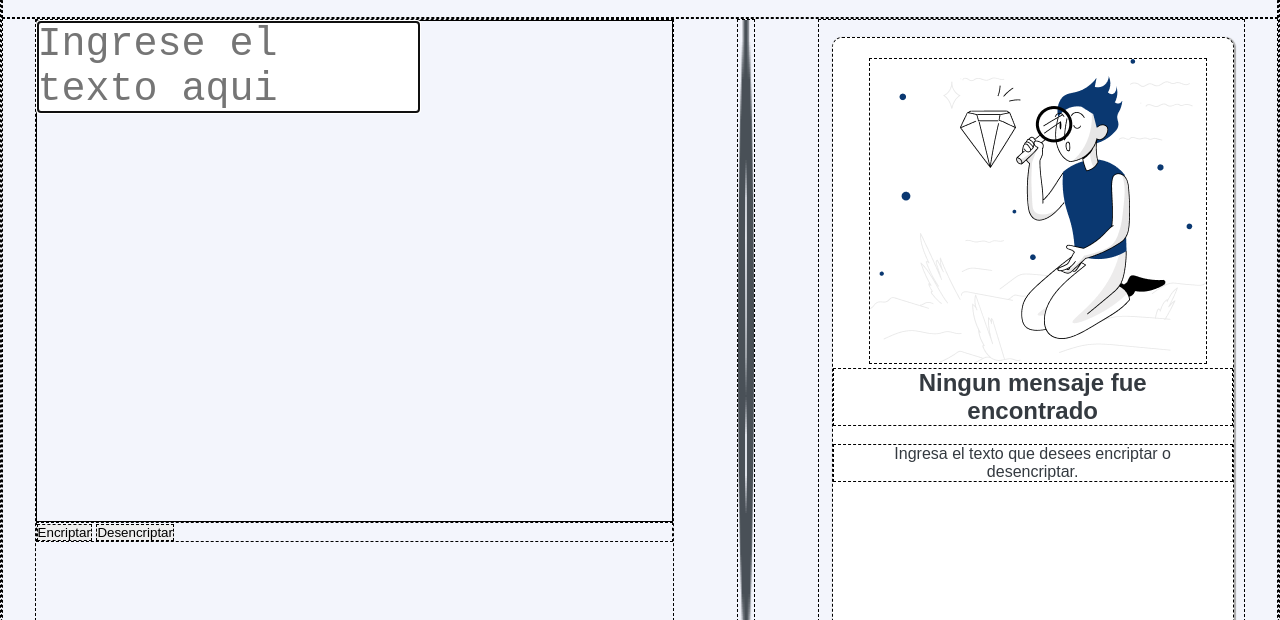
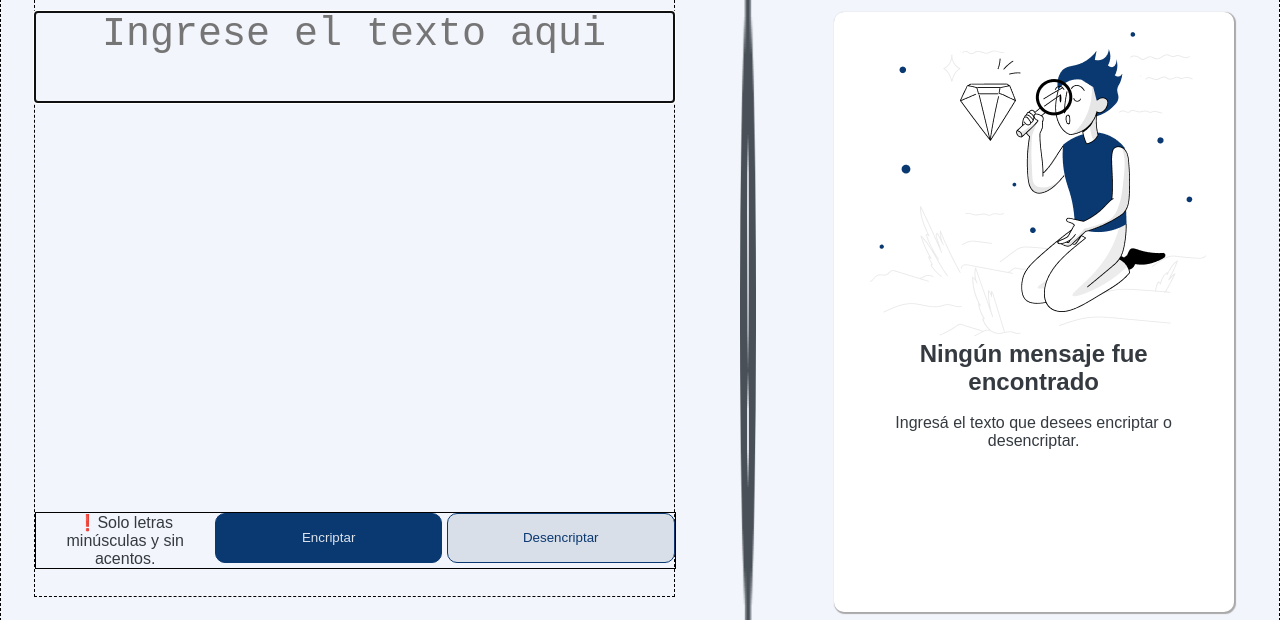
Before and after one commit to kechuri/home-karman, a plain HTML site: page index.html in a window 1280 px wide. Shown: the part 86-706 px from the top of the page. Drawn offline with Linux system fonts and the light colour scheme.

Commit message:
Algo hicimos en el laburo

```diff
--- a/index.html
+++ b/index.html
@@ -17,16 +17,17 @@
             <div id="campoTexto">
                 <textarea placeholder="Ingrese el texto aqui" autofocus></textarea></div>
             <div id="botonesyMas">
-                <button type="button">Encriptar</button>
-                <button type="button">Desencriptar</button>
+                <p>&#10071;Solo letras min&uacute;sculas y sin acentos.</p>
+                <button type="button" class="bntEncriptar">Encriptar</button>&nbsp;
+                <button type="button" class="bntDesencriptar">Desencriptar</button>
             </div>
         </section>
         <img src="images/adv.png">
         <section class="seccion2">
             <div id="noEncontro">
                 <img src="images/look.png">
-                <h2>Ningun mensaje fue <br>encontrado</h2><br>
-                <p>Ingresa el texto que desees encriptar o <br>desencriptar.</p>
+                <h2>Ning&uacute;n mensaje fue <br>encontrado</h2><br>
+                <p>Ingres&aacute; el texto que desees encriptar o <br>desencriptar.</p>
             </div>
         </section>
     </main>
--- a/style.css
+++ b/style.css
@@ -1,11 +1,11 @@
 *{
-    border:1px dashed #000;margin:0;padding:0;}
+    border:1p3x dashed #000;margin:0;padding:0;}
 body{
     background-color:#F3F5FC;
     font-family:sans-serif;
 }
 header{
-    height:100px;
+    height:80px;
 }
 header img{
     margin:1.3% 0 0 3%;
@@ -14,25 +14,52 @@ main{
     background-color:violet2;
     display: flex;
     justify-content: space-around;
+    border:1px dashed #000;
 }
 .seccion1{
     margin:0 0;
     width: 50%;
     height:600px;
+    border:1px dashed #000;
 }
 .seccion1 #campoTexto{
+    margin-top:2.5%;
     height:500px;
-    border:1px solid #000;
+    boder:1px solid #000;
 }
 #campoTexto textarea{
     align-items: flex-end;
-    width:60%;
+    width:100%;
     resize:none;
+    background:none;
+    border:none;
+    text-align:center;
 }
 .seccion1 textarea[placeholder]{
     font-size:40px;
 }
-#botonesyMas{
+#botonesyMas{ /* Estilo al contenedor de botones */
+    display:flex;
+    border:1px solid #000;
+    width:100%;
+}
+#botonesyMas button{ /* Estilo al boton */
+    position:relative;
+padding:1%;
+width:350px;
+height:50px;
+}
+.bntEncriptar{
+    background-color:#0A3871;
+    color:#DCE3EB;
+    border:1px solid #0a3871;
+    border-radius:10px;
+}
+.bntDesencriptar{
+    background-color:#D8DFE8;
+    color:#0a3871;
+    border:1px solid #0A3871;
+    border-radius:10px;
 }
 .seccion2{
     padding:1%;
@@ -54,8 +81,7 @@ main{
     margin:5% 0 0 9%;;
 }
 footer{
-
-    margin:0;
+    margin-bottom:1%;
     text-align: center;
 
 }
```
